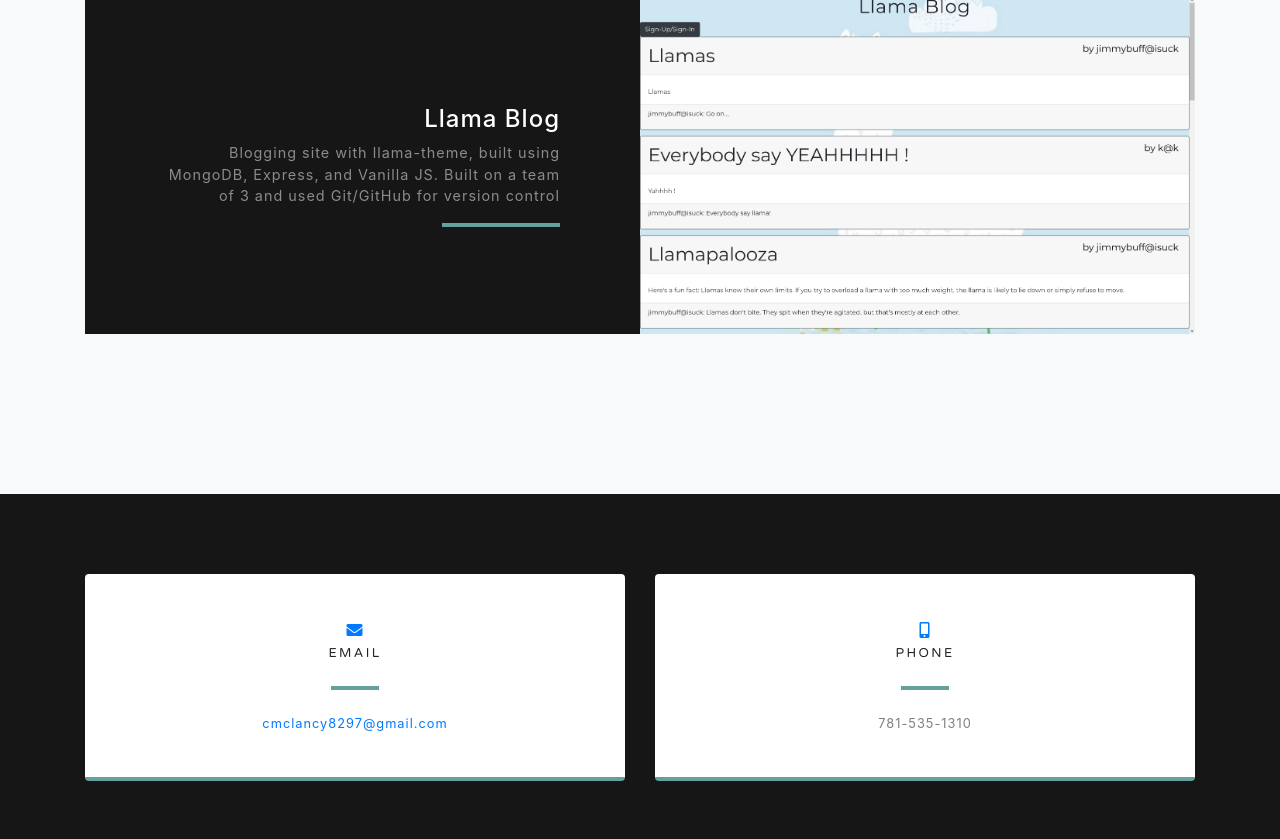
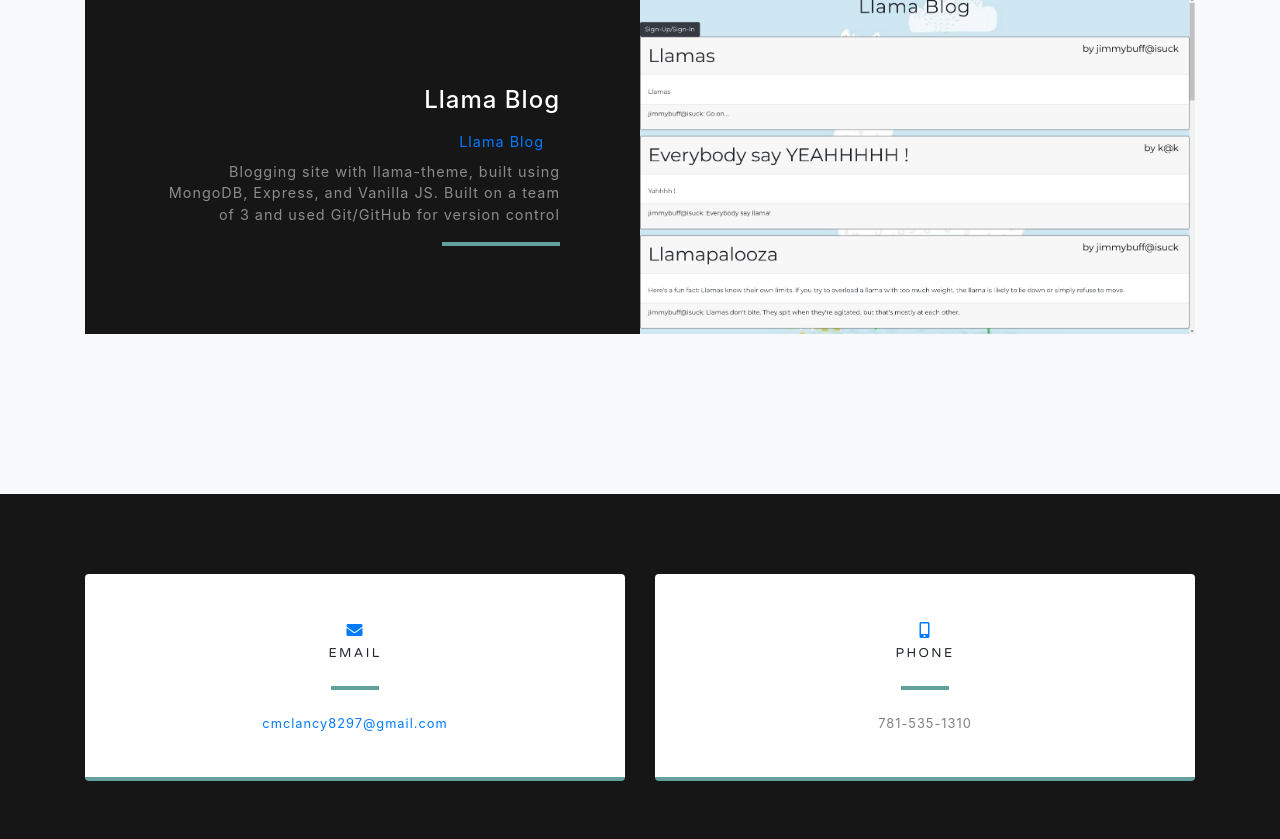
Before and after one commit to cclancy97/cclancy97.github.io, a website with bundled scripts: page index.html in a window 1280 px wide. Shown: the part 2105-2944 px from the top of the page. Built offline with nearby package versions, Linux system fonts and the light colour scheme.

Commit message:
Add project 3 link

```diff
--- a/index.html
+++ b/index.html
@@ -119,6 +119,7 @@
             <div class="d-flex h-100">
               <div class="project-text w-100 my-auto text-center text-lg-right">
                 <h4 class="text-white">Llama Blog</h4>
+                <a class="nav-link js-scroll-trigger" target="_blank" href="https://the-llamas.github.io/Front-End---Blog/">Llama Blog</a>
                 <p class="mb-0 text-white-50">Blogging site with llama-theme, built using MongoDB, Express, and Vanilla JS. Built on a team of 3 and used Git/GitHub
                 for version control</p>
                 <hr class="d-none d-lg-block mb-0 mr-0">
```
